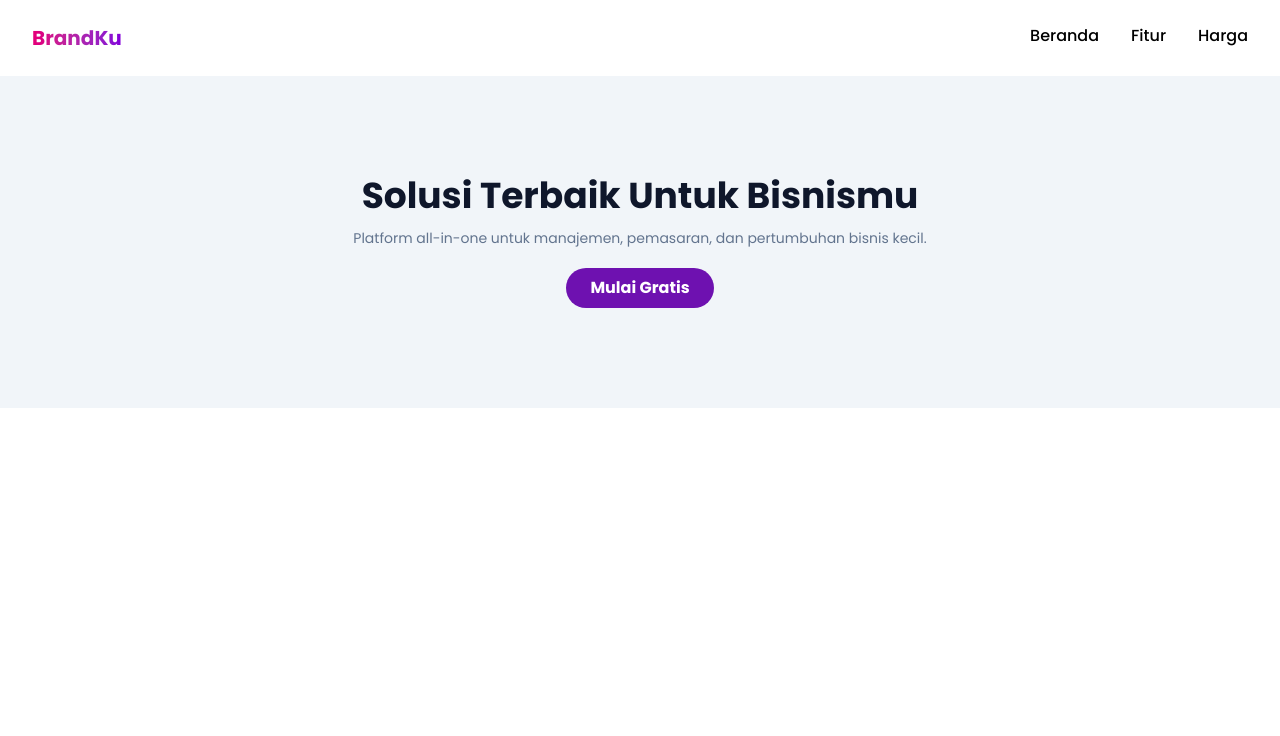
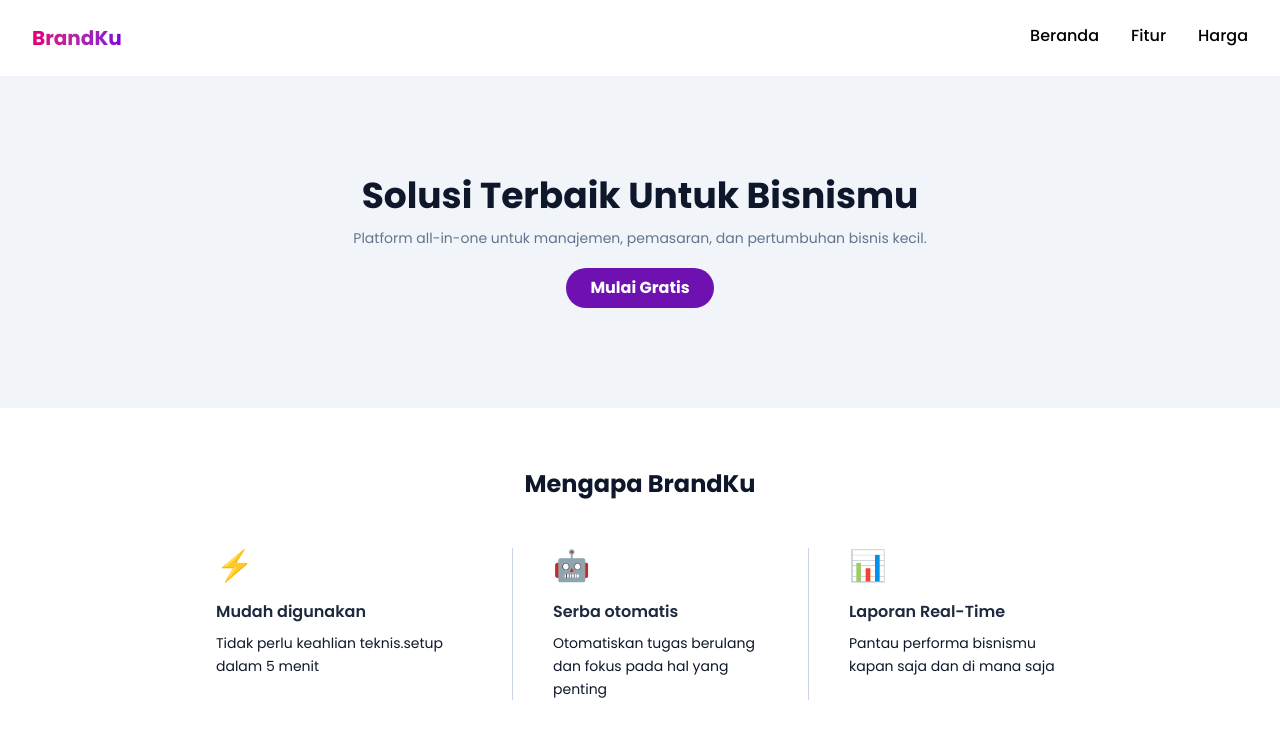
Before and after one commit to qonitaputriamalia-web/BrandKu, a React (Vite) app in the folder my-react-app/: page / in a window 1280 px wide. Shown: the top 736 px of the page. Built offline with nearby package versions, Linux system fonts and the light colour scheme.

Commit message:
SETUP WHYUS

```diff
--- a/my-react-app/src/App.jsx
+++ b/my-react-app/src/App.jsx
@@ -1,6 +1,7 @@
 // import { useState } from 'react'
 import Header from "./components/Header"
 import Hero from "./components/Hero"
+import WhyUs from "./components/WhyUs"
 
 
 function App() {
@@ -10,6 +11,7 @@ function App() {
       <Header />
       <main class="pb-10">
         <Hero />
+        <WhyUs />
       </main>
     </div>
   )
--- /dev/null
+++ b/my-react-app/src/components/WhyUs.jsx
@@ -0,0 +1,32 @@
+import "react"
+
+const WhyUs = () => (
+
+    <section class="py-15">
+        <h2 class="text-2xl font-bold text-center text-slate-900 mb-12">Mengapa BrandKu</h2>
+        <div class="max-w-4xl mx-auto grid grid-cols-3 gap-10 px-6">
+            <article class="text-left">
+                <div class="text-3xl mb-4">⚡</div>
+                <h3 class="font-semibold text-slate-800 mb-2">Mudah digunakan</h3>
+                <p class="text-slate-900 text-sm leading-relaxed">Tidak perlu keahlian teknis.setup dalam 5 menit
+                </p>
+            </article>
+            <article class="text-left border-l border-slate-300 pl-10">
+                <div class="text-3xl mb-4">🤖</div>
+                <h3 class="font-semibold text-slate-800 mb-2">Serba otomatis</h3>
+                <p class="text-slate-900 text-sm leading-relaxed">Otomatiskan tugas berulang dan fokus pada hal yang
+                    penting </p>
+            </article>
+            <article class="text-left border-l border-slate-300 pl-10">
+                <div class="text-3xl mb-4">📊</div>
+                <h3 class="font-semibold text-slate-800 mb-2">Laporan Real-Time</h3>
+                <p class="text-slate-900 text-sm leading-relaxed">Pantau performa bisnismu kapan saja dan di mana
+                    saja</p>
+            </article>
+        </div>
+    </section>
+
+
+)
+
+export default WhyUs
```
Also changed, not shown: my-react-app/src/components/CardGrid.jsx (deleted).
